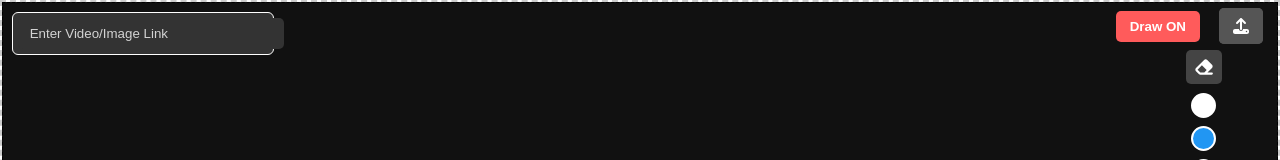
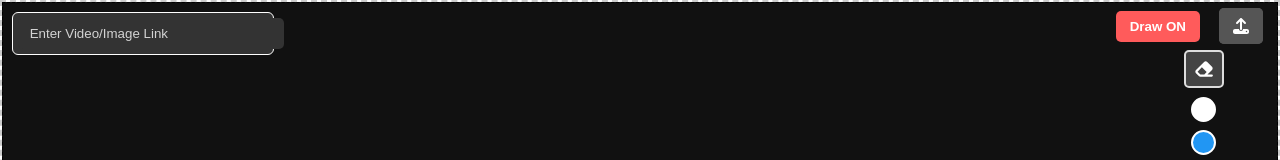
Before and after one commit to MatthewLacerda2/DontBoard, a React (Create React App) app in the folder front-end/: page / in a window 1280 px wide. Both pictures are taken after a click on the button "Draw OFF". Shown: the top 160 px of the page. Built offline with nearby package versions, Linux system fonts and the light colour scheme.

Commit message:
all working

```diff
--- a/front-end/src/components/Drawer/DrawTools.tsx
+++ b/front-end/src/components/Drawer/DrawTools.tsx
@@ -10,6 +10,7 @@ interface DrawToolsProps {
 
 const DrawTools: React.FC<DrawToolsProps> = ({ onThicknessChange, onToggleEraser, onColorChange }) => {
   const [thickness, setThickness] = useState(5);
+  const [eraserActive, setEraserActive] = useState(false);
 
   const handleThicknessChange = (event: React.ChangeEvent<HTMLInputElement>) => {
     const newThickness = parseInt(event.target.value, 10);
@@ -19,6 +20,11 @@ const DrawTools: React.FC<DrawToolsProps> = ({ onThicknessChange, onToggleEraser
 
   const handleColorChange = (color: string) => {
     onColorChange(color);
+  };
+
+  const handleToggleEraser = () => {
+    onToggleEraser();
+    setEraserActive(!eraserActive);
   };
 
   return (
@@ -34,7 +40,7 @@ const DrawTools: React.FC<DrawToolsProps> = ({ onThicknessChange, onToggleEraser
       }}
     >
       <button
-        onClick={onToggleEraser}
+        onClick={handleToggleEraser}
         style={{
           marginBottom: '5px',
           backgroundColor: '#444444',
@@ -42,7 +48,8 @@ const DrawTools: React.FC<DrawToolsProps> = ({ onThicknessChange, onToggleEraser
           padding: '8px',
           cursor: 'pointer',
           borderRadius: '5px',
-          border: 'none',
+          border: '2px solid',
+          borderColor: eraserActive ? '#444444' : '#DDDDDD'
         }}
       >
         <FontAwesomeIcon icon={faEraser} style={{ width: '20px', height: 'auto', fontSize: '1.5em' }} />
@@ -54,6 +61,9 @@ const DrawTools: React.FC<DrawToolsProps> = ({ onThicknessChange, onToggleEraser
       <ColorButton color="#D000D0" onClick={() => handleColorChange('#D000D0')} />
       <ColorButton color="#3333FF" onClick={() => handleColorChange('#3333FF')} />
       <ColorButton color="#009900" onClick={() => handleColorChange('#009900')} />
+
+      {/* Circular color buttons */}
+      {/* ... (unchanged) */}
 
       <label htmlFor="thicknessSlider" style={{ marginRight: '15px', marginTop: '10px' }} />
       <input
```
